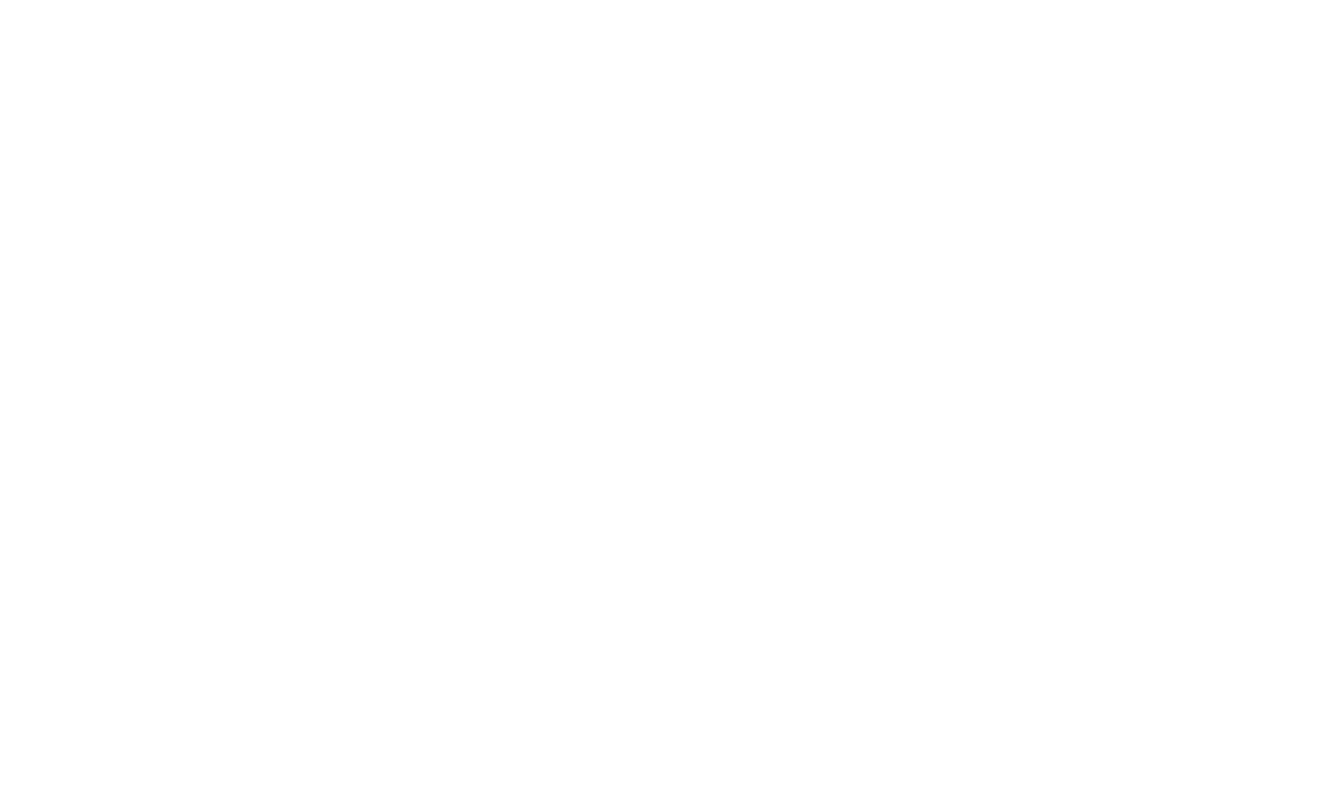
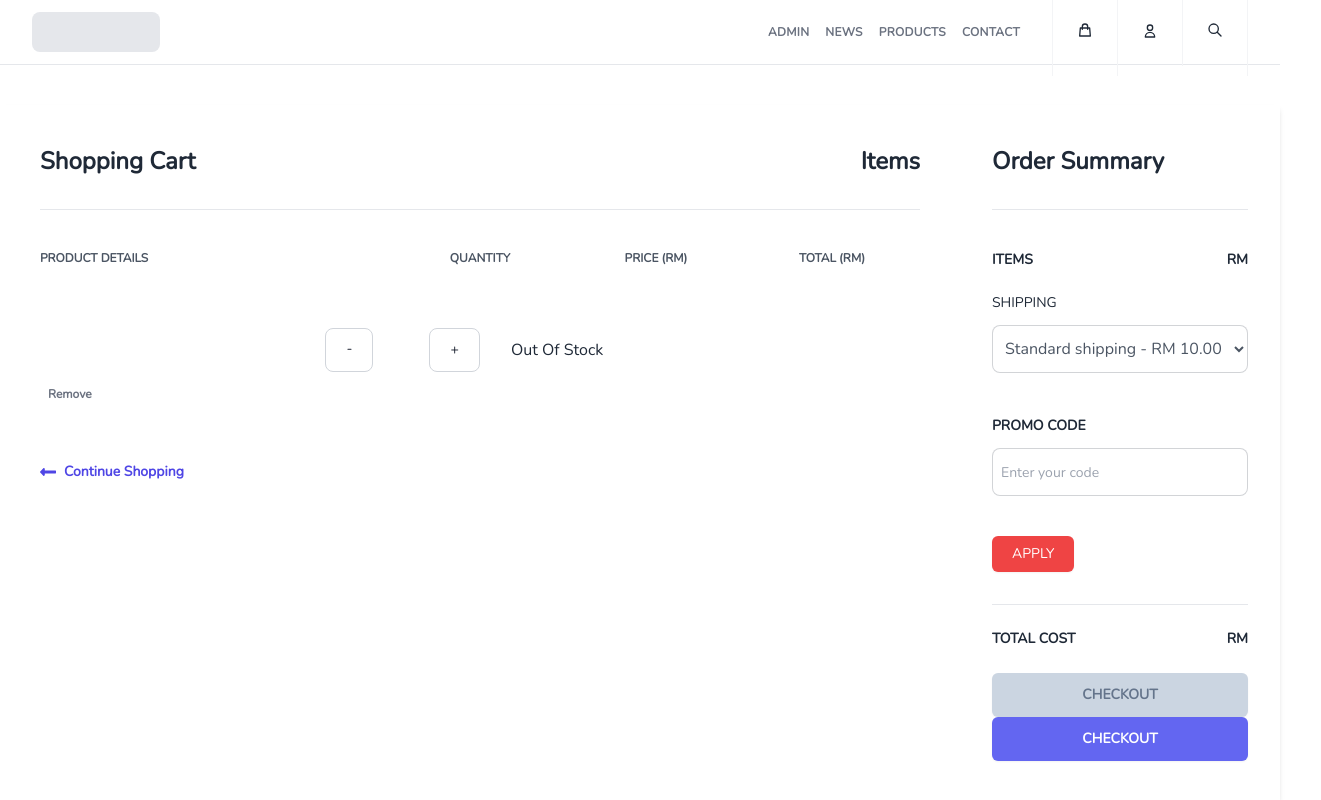
Before and after one commit to Willissarino/e-commerce-Angular, an Angular app: page /cart in a window 1280 px wide. Before the commit this address led to /. Shown: the top 800 px of the page, 1321 px wide, since content can reach past the window. Built offline with nearby package versions, Linux system fonts and the light colour scheme.

Commit message:
Added 'user cart'

```diff
--- a/src/app/app-routing.module.ts
+++ b/src/app/app-routing.module.ts
@@ -7,6 +7,7 @@
 import { UserLoginComponent } from './user/user-login/user-login.component';
 import { UserHomepageComponent } from './user/user-homepage/user-homepage.component';
 import { UserDashboardComponent } from './user/user-dashboard/user-dashboard.component';
+import { UserCartComponent } from './user/user-cart/user-cart.component';
 
 import { ProductCategoryComponent } from './product/product-category/product-category.component';
 import { ProductListComponent } from './product/product-list/product-list.component';
@@ -32,6 +33,7 @@
   {path: 'register', component:UserRegisterComponent},
   {path: 'login', component:UserLoginComponent},
   {path: 'dashboard', component:UserDashboardComponent},
+  {path: 'cart', component:UserCartComponent},
 
   // Product
   {path: 'category', component:ProductCategoryComponent},
--- a/src/app/app.module.ts
+++ b/src/app/app.module.ts
@@ -31,6 +31,7 @@
 import { AdminProductEditComponent } from './admin/admin-product-edit/admin-product-edit.component';
 import { AdminDashboardStatComponent } from './admin/admin-dashboard-stat/admin-dashboard-stat.component';
 import { UserDashboardComponent } from './user/user-dashboard/user-dashboard.component';
+import { UserCartComponent } from './user/user-cart/user-cart.component';
 
 @NgModule({
   declarations: [
@@ -57,6 +58,7 @@
     AdminProductEditComponent,
     AdminDashboardStatComponent,
     UserDashboardComponent,
+    UserCartComponent,
   ],
   imports: [
     BrowserModule,
--- a/src/app/nav/top-nav/top-nav.component.html
+++ b/src/app/nav/top-nav/top-nav.component.html
@@ -41,7 +41,7 @@
                 <div class="flex items-center border-gray-100 divide-x divide-gray-100 border-x">
                     <!-- Cart -->
                     <span>
-                        <a href="" class="block p-6 border-b-4 border-transparent hover:border-gray-700">
+                        <a routerLink="/cart" class="block p-6 border-b-4 border-transparent hover:border-gray-700">
                             <svg class="w-4 h-4" fill="none" viewBox="0 0 24 24" stroke="currentColor"
                                 xmlns="http://www.w3.org/2000/svg">
                                 <path stroke-linecap="round" stroke-linejoin="round" stroke-width="2"
--- /dev/null
+++ b/src/app/user/user-cart/user-cart.component.html
@@ -0,0 +1,118 @@
+<app-top-nav></app-top-nav>
+<!-- Frontend calculate total price & Qty -->
+    <!-- @php $total_price=0; $total_qty=0;  @endphp -->
+    <div class="container mx-auto mt-10 cartRefresh">
+        <div class="flex shadow-md my-10">
+            <div class="w-3/4 bg-white px-10 py-10">
+                <div class="flex justify-between border-b pb-8">
+                    <h1 class="font-semibold text-2xl">Shopping Cart</h1>
+                    <h2 class="font-semibold text-2xl">Items</h2>
+                </div>
+                <div class="flex mt-10 mb-5">
+                    <h3 class="font-semibold text-gray-600 text-xs uppercase w-2/5">Product Details</h3>
+                    <h3 class="font-semibold text-gray-600 text-xs uppercase w-1/5 text-center">Quantity</h3>
+                    <h3 class="font-semibold text-gray-600 text-xs uppercase w-1/5 text-center">Price (RM)</h3>
+                    <h3 class="font-semibold text-gray-600 text-xs uppercase w-1/5 text-center">Total (RM)</h3>
+                </div>
+                <!-- Product -->
+                <!-- @foreach ($cartItems as $item) -->
+                    <div class="flex items-center hover:bg-gray-100 -mx-8 px-6 py-5 product_data">
+                        <!-- Product Quantity Availabe -->
+                        <input class="max_product_qty" type="hidden" value="">
+                        <div class="flex w-2/5">
+                            <div class="w-30">
+                                <img class="h-24" src="">
+                            </div>
+                            <div class="flex flex-col justify-between ml-4 flex-grow">
+                                <span class="font-bold text-sm"></span>
+                                <span class=" text-s"></span>
+                                <a class="delete-cart-item font-semibold hover:text-red-500 text-gray-500 text-xs cursor-pointer">Remove</a>
+                            </div>
+                        </div>
+                        <input type="hidden" class="prod_id" value="">
+                        <!-- If product_ qty >= card_qty then not OUT OF STOCK -->
+                        <!-- @if ( $item->products->qty >= $item->prod_qty) -->
+                            <!-- Quantity -->
+                            <div class="flex justify-center w-1/5">
+                                <!-- Decrement-btn -->
+                                <button
+                                    class="decrement-btn changeQty form-control text-gray-900 bg-white border border-gray-300 hover:bg-gray-100 focus:ring-4 focus:ring-blue-300 font-medium rounded-lg text-sm px-5 py-2.5 text-center mr-2 mb-2 dark:bg-gray-600 dark:text-white dark:border-gray-600 dark:hover:bg-gray-700 dark:hover:border-gray-700 dark:focus:ring-gray-800"
+                                    type="button">-</button>
+                                <input name="quantity" class="qty-input w-full px-5 py-2.5 text-center mr-2 mb-2" value="">
+                                <!-- Increment-btn -->
+                                <button
+                                    class="increment-btn changeQty text-gray-900 bg-white border border-gray-300 hover:bg-gray-100 focus:ring-4 focus:ring-blue-300 font-medium rounded-lg text-sm px-5 py-2.5 text-center mr-2 mb-2 dark:bg-gray-600 dark:text-white dark:border-gray-600 dark:hover:bg-gray-700 dark:hover:border-gray-700 dark:focus:ring-gray-800"
+                                    type="button">+</button>
+                            </div>
+                            <!-- @else -->
+                            <!-- Disabled Quantity -->
+                            <div class="flex justify-center w-1/5">
+                                <!-- Decrement-btn -->
+                                <button
+                                    class="hidden form-control text-gray-900 bg-white border border-gray-300 hover:bg-gray-100 focus:ring-4 focus:ring-blue-300 font-medium rounded-lg text-sm px-5 py-2.5 text-center mr-2 mb-2 dark:bg-gray-600 dark:text-white dark:border-gray-600 dark:hover:bg-gray-700 dark:hover:border-gray-700 dark:focus:ring-gray-800"
+                                    type="button">-</button>
+                                <input name="quantity" class="qty-input w-full px-5 py-2.5 text-center mr-2 mb-2" value="Out Of Stock">
+                                <!-- Increment-btn -->
+                                <button
+                                    class="hidden text-gray-900 bg-white border border-gray-300 hover:bg-gray-100 focus:ring-4 focus:ring-blue-300 font-medium rounded-lg text-sm px-5 py-2.5 text-center mr-2 mb-2 dark:bg-gray-600 dark:text-white dark:border-gray-600 dark:hover:bg-gray-700 dark:hover:border-gray-700 dark:focus:ring-gray-800"
+                                    type="button">+</button>
+                            </div>
+                        <!-- @endif -->
+                        <span class="text-center w-1/5 font-semibold text-sm"></span>
+                        <span class="text-center w-1/5 font-semibold text-sm"></span>
+                    </div>
+                        <!-- @php
+                            $total_price += $item->products->selling_price * $item->prod_qty;
+                            $total_qty += $item->prod_qty;
+                        @endphp
+                @endforeach -->
+                <!-- Product End -->
+
+                <!-- Continue Shopping -->
+                <a href="" class="flex font-semibold text-indigo-600 text-sm mt-10">
+                    <svg class="fill-current mr-2 text-indigo-600 w-4" viewBox="0 0 448 512">
+                        <path
+                            d="M134.059 296H436c6.627 0 12-5.373 12-12v-56c0-6.627-5.373-12-12-12H134.059v-46.059c0-21.382-25.851-32.09-40.971-16.971L7.029 239.029c-9.373 9.373-9.373 24.569 0 33.941l86.059 86.059c15.119 15.119 40.971 4.411 40.971-16.971V296z" />
+                    </svg>
+                    Continue Shopping
+                </a>
+            </div>
+            <!-- Order Summary -->
+            <div id="summary" class="w-1/4 px-8 py-10">
+                <h1 class="font-semibold text-2xl border-b pb-8">Order Summary</h1>
+                <div class="flex justify-between mt-10 mb-5">
+                    <span class="font-semibold text-sm uppercase">Items </span>
+                    <span class="font-semibold text-sm">RM </span>
+                </div>
+                <div>
+                    <label class="font-medium inline-block mb-3 text-sm uppercase">Shipping</label>
+                    <select class="p-2 text-gray-600 block input input-bordered w-full">
+                        <option>Standard shipping - RM 10.00</option>
+                    </select>
+                </div>
+                <div class="py-10">
+                    <label for="promo" class="font-semibold inline-block mb-3 text-sm uppercase">Promo Code</label>
+                    <input type="text" id="promo" placeholder="Enter your code"
+                        class="p-2 text-sm block input input-bordered w-full">
+                </div>
+                <button class="bg-red-500 hover:bg-red-600 px-5 py-2 text-sm text-white uppercase rounded-md shadow-sm">Apply</button>
+                <div class="border-t mt-8">
+                    <div class="flex font-semibold justify-between py-6 text-sm uppercase">
+                        <span>Total cost</span>
+                        <span>RM   </span>
+                    </div>
+                    <!-- CheckOut Button -->
+                    <!-- @if (!$cartItems->first()) -->
+                        <button disabled class="disabled:bg-slate-300 disabled:text-slate-500 disabled:border-slate-400 bg-indigo-500 font-semibold hover:bg-indigo-600 py-3 text-sm text-white uppercase w-full rounded-md shadow-sm">
+                            Checkout
+                        </button>
+                    <!-- @else -->
+                        <button class="bg-indigo-500 font-semibold hover:bg-indigo-600 py-3 text-sm text-white uppercase w-full rounded-md shadow-sm">
+                            Checkout
+                        </button>
+                <!-- @endif -->
+                </div>
+            </div>
+        </div>
+    </div>
+<app-footer></app-footer>
--- /dev/null
+++ b/src/app/user/user-cart/user-cart.component.ts
@@ -0,0 +1,15 @@
+import { Component, OnInit } from '@angular/core';
+
+@Component({
+  selector: 'app-user-cart',
+  templateUrl: './user-cart.component.html',
+  styleUrls: ['./user-cart.component.css']
+})
+export class UserCartComponent implements OnInit {
+
+  constructor() { }
+
+  ngOnInit(): void {
+  }
+
+}
```
Also changed, not shown: src/app/user/user-cart/user-cart.component.css (added), 1 other file (tests, documents, lock files or other folders).
